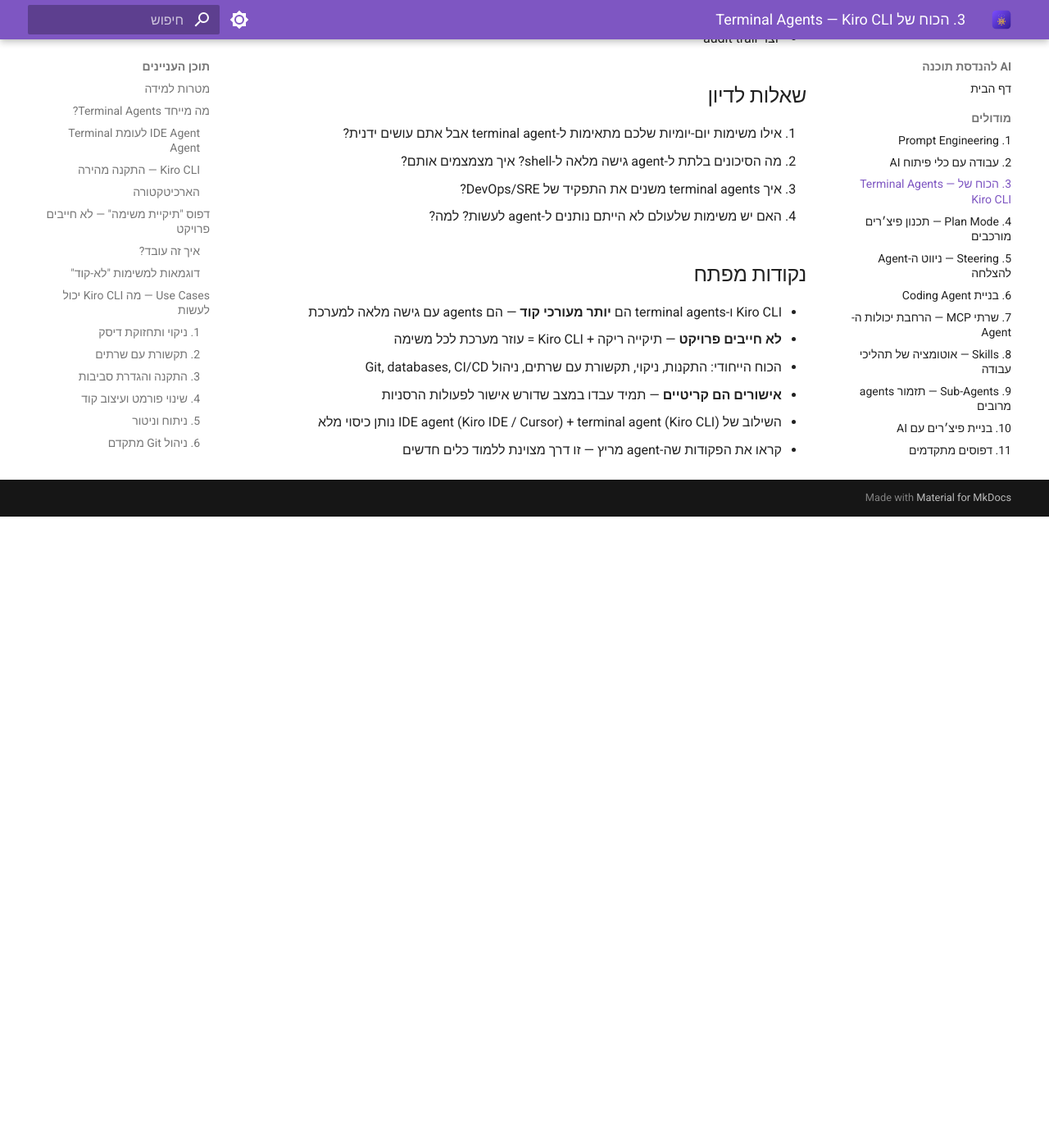
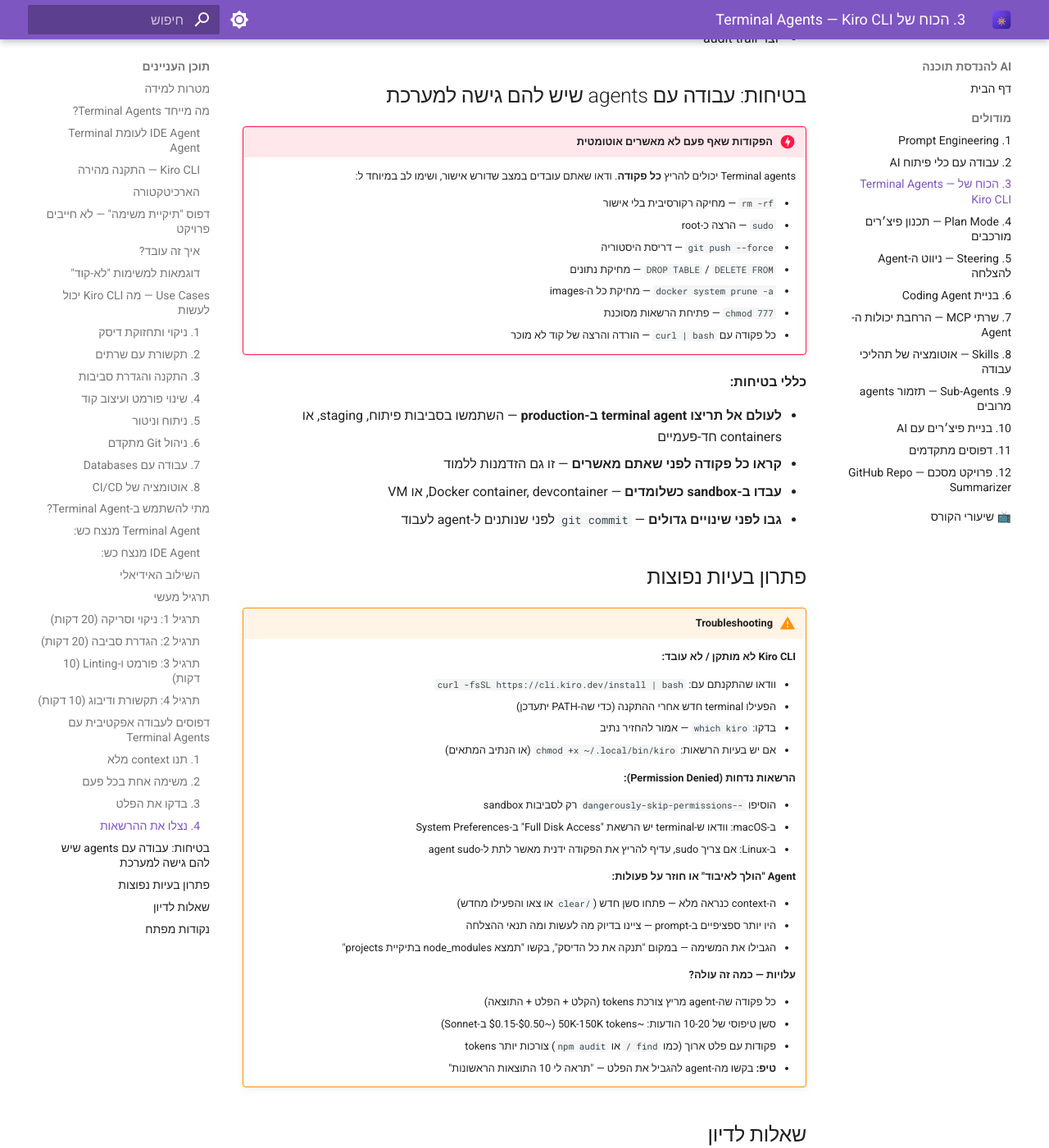
Before and after one commit to tzvimg/ai-course-workshop, an MkDocs documentation site: the page built from docs/modules/03-terminal-agents.md, in a window 1280 px wide and 1400 px high, scrolled down 9812 px. Shown: the whole window at 82% size. Built offline with MkDocs 1.6.1 and Material for MkDocs 9.7.7, drawn with Linux system fonts in a browser that asks for light colours; before the commit the page ends 10442 px from its top, so only the background shows below that; some of the changed text lies outside the part shown.

Commit message:
Add safety guidelines and troubleshooting to Modules 3 and 9
Module 3 (Terminal Agents):
- Added safety section with dangerous commands list
- Added troubleshooting guide (installation, permissions, cost awareness)
- Adjusted exercise timing (20/20/10/10 instead of 15/15/15/15)

Module 9 (Sub-Agents):
- Expanded orchestration patterns with detailed examples
- Added conflict resolution, performance benchmarks, safety considerations

Co-Authored-By: Claude Opus 4.6 <noreply@anthropic.com>

````diff
--- a/docs/modules/03-terminal-agents.md
+++ b/docs/modules/03-terminal-agents.md
@@ -331,7 +331,7 @@ Terminal agent יכול:
 !!! note "דפוס עבודה"
     בכל תרגיל — **צרו תיקיית משימה חדשה**, הפעילו את Kiro CLI, ובצעו את המשימה. ככה אתם מתרגלים את הדפוס של "תיקייה למשימה".
 
-### תרגיל 1: ניקוי וסריקה (15 דקות)
+### תרגיל 1: ניקוי וסריקה (20 דקות)
 
 ```bash
 mkdir ~/missions/disk-cleanup && cd $_
@@ -344,7 +344,7 @@ kiro
 2. **מציאת קבצים מיותרים** — "תמצא `node_modules` ישנים, קבצי log גדולים, או cache שאפשר לנקות"
 3. **ניקוי בטוח** — "תנקה את מה שבטוח למחוק" — שימו לב שהוא מבקש אישור לפני כל פעולה
 
-### תרגיל 2: הגדרת סביבה (15 דקות)
+### תרגיל 2: הגדרת סביבה (20 דקות)
 
 ```bash
 mkdir ~/missions/project-setup && cd $_
@@ -355,7 +355,7 @@ kiro
 2. בקשו מ-Kiro CLI: **"תתקין את כל מה שצריך כדי להריץ את הפרויקט הזה"**
 3. עקבו אחרי מה שהוא עושה — אילו פקודות הוא מריץ, באיזה סדר, ואיך הוא מטפל בשגיאות
 
-### תרגיל 3: פורמט ו-Linting (15 דקות)
+### תרגיל 3: פורמט ו-Linting (10 דקות)
 
 ```bash
 mkdir ~/missions/code-format && cd $_
@@ -370,7 +370,7 @@ kiro
     - הריץ את הפורמט
     - בדק שאין שגיאות
 
-### תרגיל 4: תקשורת ודיבוג (15 דקות)
+### תרגיל 4: תקשורת ודיבוג (10 דקות)
 
 ```bash
 mkdir ~/missions/debug && cd $_
@@ -436,6 +436,55 @@ Terminal agents מראים לכם **בדיוק** מה הם מריצים. קרא
 - נותן לכם הזדמנות ללמוד
 - יוצר audit trail
 
+## בטיחות: עבודה עם agents שיש להם גישה למערכת
+
+!!! danger "הפקודות שאף פעם לא מאשרים אוטומטית"
+    Terminal agents יכולים להריץ **כל פקודה**. ודאו שאתם עובדים במצב שדורש אישור, ושימו לב במיוחד ל:
+
+    - `rm -rf` — מחיקה רקורסיבית בלי אישור
+    - `sudo` — הרצה כ-root
+    - `git push --force` — דריסת היסטוריה
+    - `DROP TABLE` / `DELETE FROM` — מחיקת נתונים
+    - `docker system prune -a` — מחיקת כל ה-images
+    - `chmod 777` — פתיחת הרשאות מסוכנת
+    - כל פקודה עם `curl | bash` — הורדה והרצה של קוד לא מוכר
+
+**כללי בטיחות:**
+
+- **לעולם אל תריצו terminal agent ב-production** — השתמשו בסביבות פיתוח, staging, או containers חד-פעמיים
+- **קראו כל פקודה לפני שאתם מאשרים** — זו גם הזדמנות ללמוד
+- **עבדו ב-sandbox כשלומדים** — Docker container, devcontainer, או VM
+- **גבו לפני שינויים גדולים** — `git commit` לפני שנותנים ל-agent לעבוד
+
+## פתרון בעיות נפוצות
+
+!!! warning "Troubleshooting"
+    **Kiro CLI לא מותקן / לא עובד:**
+
+    - וודאו שהתקנתם עם: `curl -fsSL https://cli.kiro.dev/install | bash`
+    - הפעילו terminal חדש אחרי ההתקנה (כדי שה-PATH יתעדכן)
+    - בדקו: `which kiro` — אמור להחזיר נתיב
+    - אם יש בעיות הרשאות: `chmod +x ~/.local/bin/kiro` (או הנתיב המתאים)
+
+    **הרשאות נדחות (Permission Denied):**
+
+    - הוסיפו `--dangerously-skip-permissions` רק לסביבות sandbox
+    - ב-macOS: וודאו ש-terminal יש הרשאת "Full Disk Access" ב-System Preferences
+    - ב-Linux: אם צריך sudo, עדיף להריץ את הפקודה ידנית מאשר לתת ל-agent sudo
+
+    **Agent "הולך לאיבוד" או חוזר על פעולות:**
+
+    - ה-context כנראה מלא — פתחו סשן חדש (`/clear` או צאו והפעילו מחדש)
+    - היו יותר ספציפיים ב-prompt — ציינו בדיוק מה לעשות ומה תנאי ההצלחה
+    - הגבילו את המשימה — במקום "תנקה את כל הדיסק", בקשו "תמצא node_modules בתיקיית projects"
+
+    **עלויות — כמה זה עולה?**
+
+    - כל פקודה שה-agent מריץ צורכת tokens (הקלט + הפלט + התוצאה)
+    - סשן טיפוסי של 10-20 הודעות: ~50K-150K tokens (~$0.15-$0.50 ב-Sonnet)
+    - פקודות עם פלט ארוך (כמו `find /` או `npm audit`) צורכות יותר tokens
+    - **טיפ:** בקשו מה-agent להגביל את הפלט — "תראה לי 10 התוצאות הראשונות"
+
 ## שאלות לדיון
 
 1. אילו משימות יום-יומיות שלכם מתאימות ל-terminal agent אבל אתם עושים ידנית?
````
